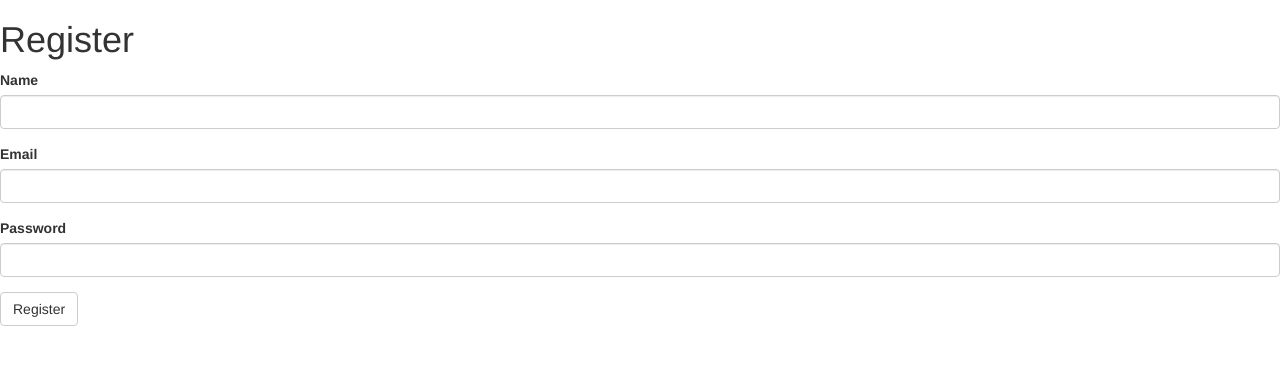
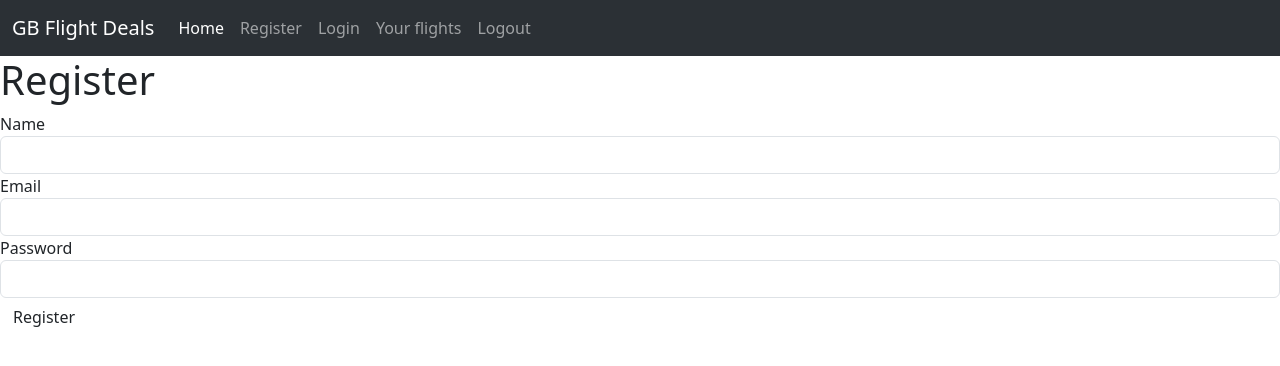
Before and after one commit to grbellar/flight-deals-finder, a Flask app: page /register in a window 1280 px wide. Shown: the top 366 px of the page. Run offline with Flask 3, Linux system fonts and the light colour scheme; some libraries are stand-ins or nearby versions.

Commit message:
Link Boostrap in html directly
No longer using flask_bootstrap for base template. Only for rendering wtform.quickform. I think it is easier to mangae by linking to Boostrap directoy instead of using a library that appears to be outdated

```diff
--- a/templates/base.html
+++ b/templates/base.html
@@ -1,11 +1,44 @@
-{% extends "bootstrap/base.html" %}
+<!doctype html>
+<html lang="en">
 
-{% block head %}
-    {{ super() }}
-    <title>{% block title %}Flight Deals Finder{% endblock %}</title>
-{% endblock %}
+<head>
+    <meta charset="utf-8">
+    <meta name="viewport" content="width=device-width, initial-scale=1">
+    <title>
 
+        {% block title %}Flight Deals Finder{% endblock %}
 
-{% block content %}
+    </title>
+    <link href="https://cdn.jsdelivr.net/npm/bootstrap@5.3.0-alpha1/dist/css/bootstrap.min.css" rel="stylesheet"
+        integrity="sha384-GLhlTQ8iRABdZLl6O3oVMWSktQOp6b7In1Zl3/Jr59b6EGGoI1aFkw7cmDA6j6gD" crossorigin="anonymous">
+</head>
 
-{% endblock %}
+<body>
+
+    <nav class="navbar bg-dark navbar-expand-lg bg-body-tertiary" data-bs-theme="dark">
+        <div class="container-fluid">
+            <a class="navbar-brand" href="#">GB Flight Deals</a>
+            <button class="navbar-toggler" type="button" data-bs-toggle="collapse" data-bs-target="#navbarNavAltMarkup"
+                aria-controls="navbarNavAltMarkup" aria-expanded="false" aria-label="Toggle navigation">
+                <span class="navbar-toggler-icon"></span>
+            </button>
+            <div class="collapse navbar-collapse" id="navbarNavAltMarkup">
+                <div class="navbar-nav">
+                    <a class="nav-link active" aria-current="page" href="#">Home</a>
+                    <a class="nav-link" href="#">Register</a>
+                    <a class="nav-link" href="#">Login</a>
+                    <a class="nav-link" href="#">Your flights</a>
+                    <a class="nav-link" href="#">Logout</a>
+                </div>
+            </div>
+        </div>
+    </nav>
+
+    {% block content %}{% endblock %}
+
+    <script src="https://cdn.jsdelivr.net/npm/bootstrap@5.3.0-alpha1/dist/js/bootstrap.bundle.min.js"
+        integrity="sha384-w76AqPfDkMBDXo30jS1Sgez6pr3x5MlQ1ZAGC+nuZB+EYdgRZgiwxhTBTkF7CXvN"
+        crossorigin="anonymous"></script>
+</body>
+
+</html>
--- a/templates/register.html
+++ b/templates/register.html
@@ -1,11 +1,10 @@
 {% extends "base.html" %}
 {% import "bootstrap/wtf.html" as wtf %}
+
+{% block title%}Register your account{% endblock %}
 
 {% block content %}
 <h1>Register</h1>
     {{ form.csrf_token }}
     {{ wtf.quick_form(form) }}
 {% endblock %}
-
-<!--TODO: Quit trying to use flask-bootstrap which is outdated and just add bootstrap to my base template and use inheritance on the children.
-    Makes more sense to me and seems to be what other devs are doing.-->
```
